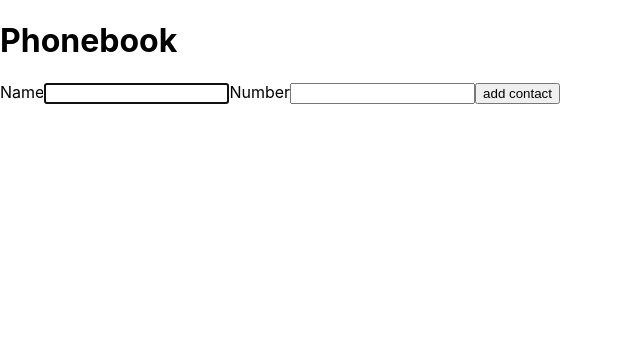
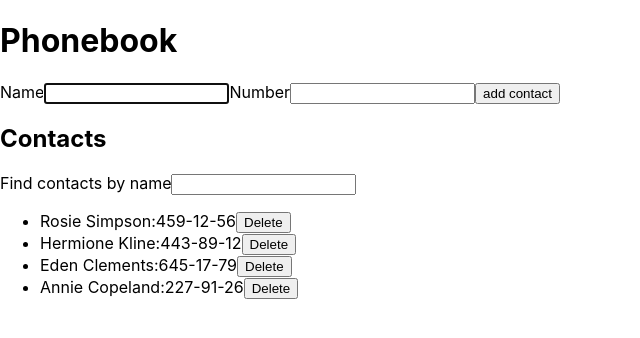
Before and after one commit to MarySovhyria/goit-react-hw-02-phonebook, a React (Create React App) app: page / in a window 1280 px wide. Shown: the top 338 px of the page, without its empty margins (0-640 px from the left). Built offline with nearby package versions, Linux system fonts and the light colour scheme; the HTML template or start-up script is replaced by a standard one.

Commit message:
first commit

```diff
--- a/package.json
+++ b/package.json
@@ -4,6 +4,7 @@
   "private": true,
   "homepage": "https://MarySovhyria.github.io/goit-react-hw-04-phonebook/",
   "dependencies": {
+    "@reduxjs/toolkit": "^1.9.7",
     "@testing-library/jest-dom": "^5.16.3",
     "@testing-library/react": "^12.1.4",
     "@testing-library/user-event": "^13.5.0",
@@ -11,6 +12,7 @@
     "nanoid": "^5.0.1",
     "react": "^18.2.0",
     "react-dom": "^18.1.0",
+    "react-redux": "^8.1.3",
     "react-scripts": "5.0.1",
     "web-vitals": "^2.1.3"
   },
--- a/src/components/App.jsx
+++ b/src/components/App.jsx
@@ -1,71 +1,25 @@
-import React, { useEffect, useState } from 'react';
+import React from 'react';
+import { useSelector } from 'react-redux/es/hooks/useSelector';
 import ContactForm from './phoneBook/contactForm';
 import ContactList from './phoneBook/contactList';
 import Filter from './phoneBook/filter';
+import { getContacts } from 'redux/Store/Selectors/selctors';
 
 const App = () => {
-  const [contacts, setContacts] = useState([]);
-  const [filter, setFilter] = useState('');
 
-  useEffect(() => {
-    const contactsLS = JSON.parse(localStorage.getItem('contacts')) || [];
-    if (contactsLS.length !== 0) {
-      setContacts(contactsLS);
-    }
-  }, []);
-
-  useEffect(() => {
-    localStorage.setItem('contacts', JSON.stringify(contacts));
-  }, [contacts]);
-
-  const handleAddNewContact = newContact => {
-    const matchName = contacts.some(
-      contact => newContact.name.toLowerCase() === contact.name.toLowerCase()
-    );
-
-    if (matchName) {
-      return alert(`${newContact.name} is already in contacts`);
-    }
-    setContacts(prevState => ([...prevState, newContact]));
-  };
-
-  const changeFilter = event => {
-    setFilter(event.currentTarget.value);
-  };
-
-  const getVisibleContacts = () => {
-    const normalizeFilter = filter.toLowerCase();
-
-    const filteredContacts = contacts.filter(({ name }) =>
-      name.toLowerCase().includes(normalizeFilter)
-    );
-
-    return filteredContacts;
-  };
-
-  const handleDeleteContact = contactId => {
-    setContacts(prevState => prevState.filter(({ id }) => id !== contactId));
-  };
+ const contacts = useSelector(getContacts);
+  const hasContacts = contacts.length > 0;
 
   return (
     <div>
       <h1>Phonebook</h1>
-      <ContactForm onSubmit={handleAddNewContact} />
+      <ContactForm  />
+        <div>
+        <h2>Contacts</h2>
+        {hasContacts &&  <Filter />}
 
-      {contacts.length > 0 && (
-        <div>
-          <h2>Contacts</h2>
-          <Filter value={filter} onChange={changeFilter} />
-          {getVisibleContacts().length > 0 ? (
-            <ContactList
-              visibleContacts={getVisibleContacts()}
-              onDeleteContact={handleDeleteContact}
-            />
-          ) : (
-            <p>No contacts match the filter.</p>
-          )}
+            <ContactList/>
         </div>
-      )}
     </div>
   );
 };
--- a/src/components/phoneBook/contactForm.jsx
+++ b/src/components/phoneBook/contactForm.jsx
@@ -1,37 +1,44 @@
 import { useState } from 'react';
 import { nanoid } from 'nanoid';
+import { useDispatch, useSelector } from 'react-redux';
+import { addContacts, contactsReducer } from '../../redux/Store/Slices/ContactsSlice';
+import { getContacts } from 'redux/Store/Selectors/selctors';
 
 
-const  ContactForm = ({onSubmit}) => {
-  const [name, setName] = useState('');
-  const [number, setNumber] = useState('');
+const ContactForm = ({ onSubmit }) => {
+  const contacts = useSelector(getContacts);
+  const dispatch = useDispatch();
 
- const  handleChange = event => {
-    const { name, value } = event.currentTarget;
+  const [contactName, setContactName] = useState('');
+  const [contactNumber, setContactNumber] = useState('');
 
-    if (name === 'name') {
-      setName(value)
-    } else if(name === 'number') {
-      setNumber(value)
-    }
+  const handleSubmit = event => {
+   event.preventDefault();
+     if (contacts.some(contact => contact.name === contactName)) {
+    window.alert(`${contactName} is already in your contacts`);
+    return;
+  }
+   dispatch(addContacts({
+     id: nanoid(),
+     name: contactName,
+     number: contactNumber
+   }))
   };
 
-  const handleSubmit = event => {
-    event.preventDefault();
+  const handleChange = e => {
+   const { value, name } = e.target;
 
-    const newContact = {
-      id: nanoid(),
-      name,
-      number,
-    };
+    switch (name) {
+      case 'name':
+        setContactName(value);
+        break;
+      case 'number':
+        setContactNumber(value);
+        break;
 
-    onSubmit(newContact);
-    reset();
-  };
-
-  const reset = () => {
-    setName('');
-    setNumber('');
+      default:
+        return;
+    }
   };
 
     return (
@@ -44,7 +51,7 @@ const  ContactForm = ({onSubmit}) => {
             title="Name may contain only letters, apostrophe, dash and spaces. For example Adrian, Jacob Mercer, Charles de Batz de Castelmore d'Artagnan"
             required
             onChange={handleChange}
-            value={name}
+            value={contactName}
             autoFocus
           />
         </label>
@@ -57,7 +64,7 @@ const  ContactForm = ({onSubmit}) => {
             title="Phone number must be digits and can contain spaces, dashes, parentheses and can start with +"
             required
             onChange={handleChange}
-            value={number}
+            value={contactNumber}
           />
         </label>
 
--- a/src/components/phoneBook/contactItem.jsx
+++ /dev/null
@@ -1,17 +0,0 @@
-const ContactItem = ({ id, name, number, onDeleteContact }) => {
-  return (
-    <li>
-      <span >{name}:</span>
-      <span>{number}</span>
-      <button
-        type="button"
-        onClick={() => onDeleteContact(id)}
-      >
-        Delete
-      </button>
-    </li>
-  );
-};
-
-
-export default ContactItem;
--- a/src/components/phoneBook/contactList.jsx
+++ b/src/components/phoneBook/contactList.jsx
@@ -1,21 +1,36 @@
-import ContactItem from './contactItem';
+import { getContacts } from 'redux/Store/Selectors/selctors';
+import { useSelector } from 'react-redux/es/hooks/useSelector';
+import { deleteContacts } from 'redux/Store/Slices/ContactsSlice';
+import { filterReducer } from 'redux/Store/Slices/FilterSlice';
+import { useDispatch } from 'react-redux';
+import { getFilters } from 'redux/Store/Selectors/selctors';
 
-const ContactList = ({ visibleContacts, onDeleteContact }) => {
+const ContactList = () => {
+  const dispatch = useDispatch();
+  const contacts = useSelector(getContacts);
+  const filter = useSelector(getFilters);
+
+  const normalizeFilter = filter.toLowerCase();
+
+  const filteredContacts = contacts.filter(({ name }) =>
+    name.toLowerCase().includes(normalizeFilter)
+  );
+
   return (
     <ul>
-      {visibleContacts.map(({ id, name, number }) => {
-        return (
-          <ContactItem
-            key={id}
-            id={id}
-            name={name}
-            number={number}
-            onDeleteContact={onDeleteContact}
-          />
-        );
-      })}
+      {filteredContacts.map(({ id, name, number }) => (
+        <li key={id}>
+          <span>{name}:</span>
+          <span>{number}</span>
+          <button
+            type="button"
+            onClick={() => dispatch(deleteContacts(id))}
+          >
+            Delete
+          </button>
+        </li>
+      ))}
     </ul>
   );
 };
-
 export default ContactList;
--- a/src/components/phoneBook/filter.jsx
+++ b/src/components/phoneBook/filter.jsx
@@ -1,4 +1,15 @@
-const Filter = ({ value, onChange }) => (
+import { useDispatch, useSelector } from 'react-redux';
+import { setFilter, filterReducer } from '../../redux/Store/Slices/FilterSlice';
+
+const Filter = () => {
+  const dispatch = useDispatch();
+  const filter = useSelector(state => state.filter);
+
+  const onChange = e => {
+    dispatch(setFilter(e.target.value))
+  }
+
+  return (
     <label >
         Find contacts by name
         <input
@@ -6,9 +17,11 @@ const Filter = ({ value, onChange }) => (
           name="filter"
           title="Enter search name"
           onChange={onChange}
-        value={value}
+          value={filter}
         />
-    </label>
-  );
+    </label>)
+}
+
+
 
   export default Filter;
--- a/src/index.js
+++ b/src/index.js
@@ -1,10 +1,14 @@
 import React from 'react';
+import { Provider } from "react-redux";
 import ReactDOM from 'react-dom/client';
-import App  from './components/App';
+import App from './components/App';
+import { store } from 'redux/Store/store';
 import './index.css';
 
 ReactDOM.createRoot(document.getElementById('root')).render(
-  <React.StrictMode>
-    <App />
-  </React.StrictMode>
+  <Provider store={store}>
+    <React.StrictMode>
+      <App />
+    </React.StrictMode>
+  </Provider>
 );
--- /dev/null
+++ b/src/redux/Store/Selectors/selctors.jsx
@@ -0,0 +1,3 @@
+export const getContacts = state => state.contacts;
+
+export const getFilters = state => state.filter;
--- /dev/null
+++ b/src/redux/Store/Slices/ContactsSlice.jsx
@@ -0,0 +1,34 @@
+import { createSlice, nanoid } from "@reduxjs/toolkit";
+
+const initialState = [
+  { id: 'id-1', name: 'Rosie Simpson', number: '459-12-56' },
+  { id: 'id-2', name: 'Hermione Kline', number: '443-89-12' },
+  { id: 'id-3', name: 'Eden Clements', number: '645-17-79' },
+  { id: 'id-4', name: 'Annie Copeland', number: '227-91-26' },
+];
+
+const contactsSlice = createSlice({
+    name: 'contacts',
+    initialState: initialState,
+    reducers: {
+        addContacts: (state, action) => {
+            state.push(action.payload)
+        },
+        prepare: (name, number) => {
+            return {
+                payload: {
+                id: nanoid(),
+                name: name.trim(),
+                number: number.trim(),
+                }
+            }
+        },
+        deleteContacts: (state, action) => {
+            return state.filter(contact => contact.id !== action.payload);
+        }
+    },
+
+})
+
+export const { addContacts, deleteContacts } = contactsSlice.actions;
+export const contactsReducer = contactsSlice.reducer;
--- /dev/null
+++ b/src/redux/Store/Slices/FilterSlice.jsx
@@ -0,0 +1,14 @@
+import { createSlice } from "@reduxjs/toolkit";
+
+const filterSlice = createSlice({
+    name: 'filter',
+    initialState: '',
+    reducers: {
+         setFilter(state, action) {
+            return (state = action.payload);
+        },
+    }
+})
+
+export const { setFilter } = filterSlice.actions;
+export const filterReducer = filterSlice.reducer;
--- /dev/null
+++ b/src/redux/Store/store.jsx
@@ -0,0 +1,10 @@
+import { configureStore } from "@reduxjs/toolkit";
+import { contactsReducer } from './Slices/ContactsSlice'
+import { filterReducer } from "redux/Store/Slices/FilterSlice";
+
+export const store = configureStore({
+  reducer: {
+        contacts: contactsReducer,
+      filter: filterReducer
+  },
+});
```
Also changed, not shown: 1 other file (tests, documents, lock files or other folders). Lines whose indentation alone changed are shown as unchanged.
